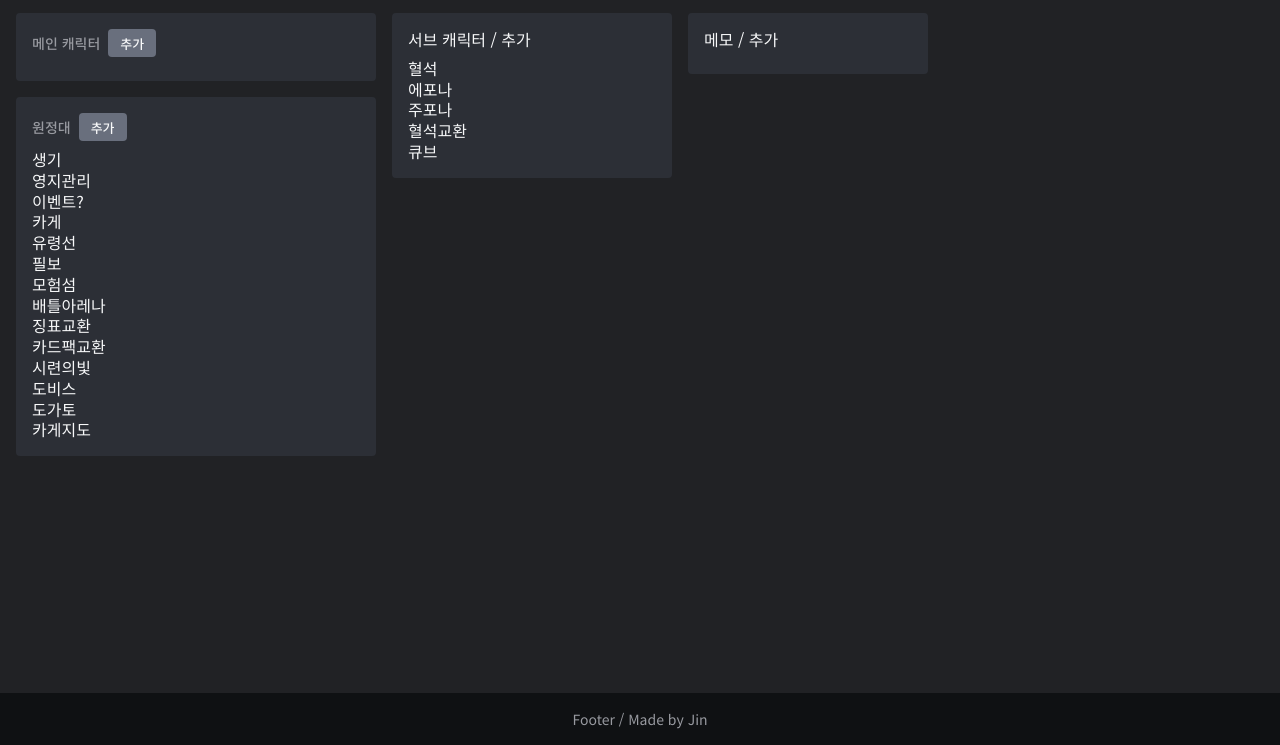
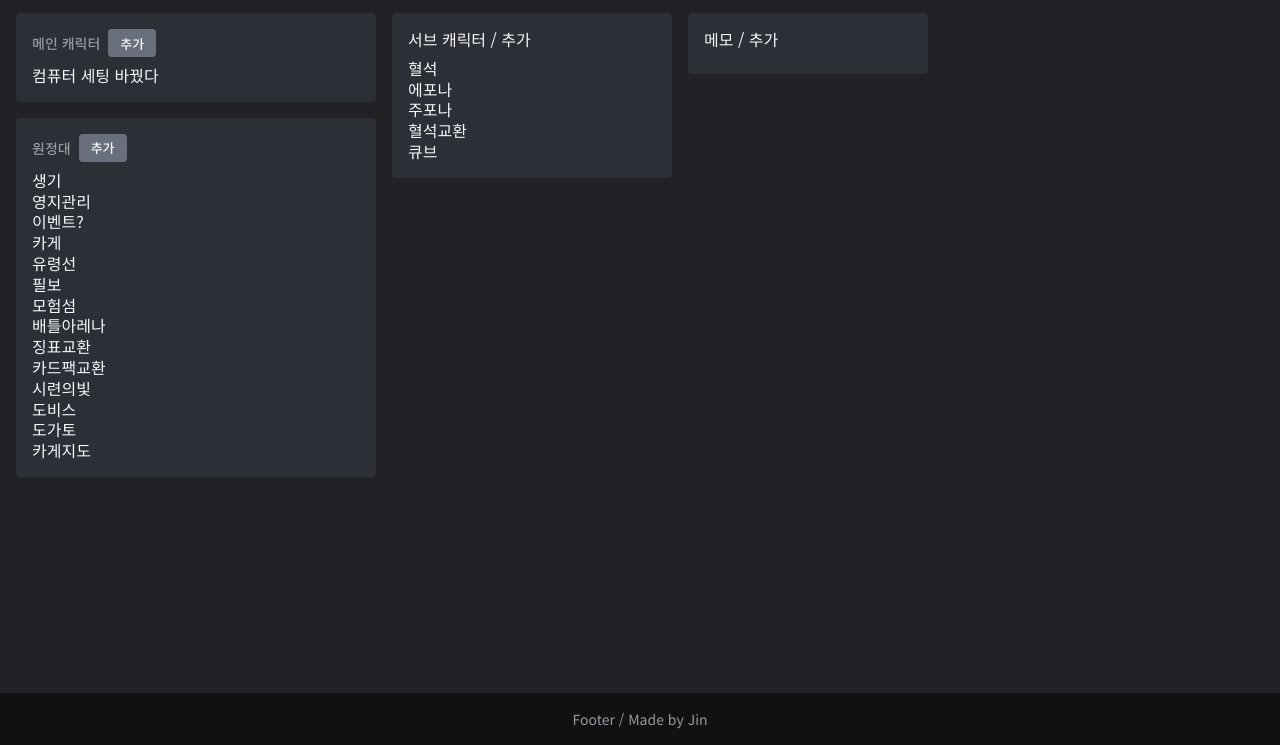
Before and after one commit to qpow1018/loam, a website: page src/index.html in a window 1280 px wide. Shown: the part 55-800 px from the top of the page. Drawn offline with Linux system fonts and the light colour scheme.

Commit message:
test - new computer

```diff
--- a/src/index.html
+++ b/src/index.html
@@ -26,7 +26,6 @@
               </div>
 
 
-
               <button
                 id="openLoadoMainCharacterModalButton"
                 class="button add-loado-button"
@@ -35,6 +34,8 @@
                 추가
               </button>
             </div>
+
+            컴퓨터 세팅 바꿨다
 
             <div id="mainCharacterTable">
               <!-- <div class="table-header">
```
